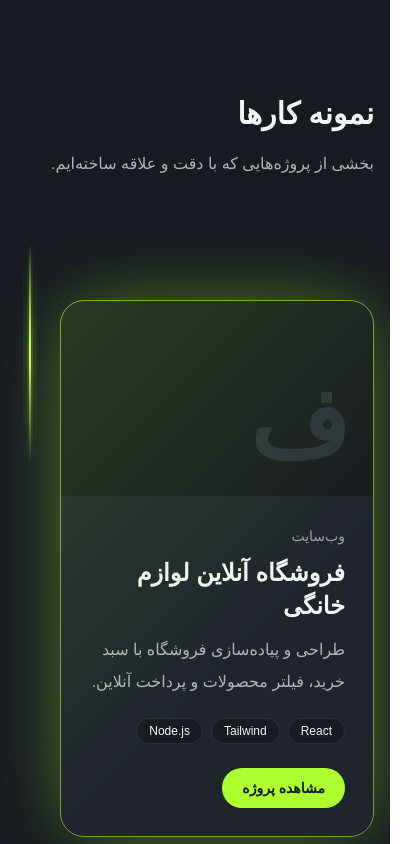
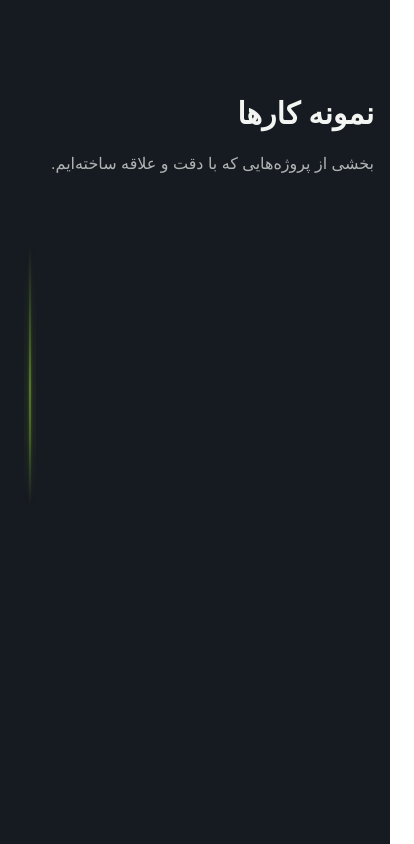
Before and after one commit to MrThomas-00/my-app, a Next.js app: page / in a window 390 px wide. Shown: the top 844 px of the page, 414 px wide, since content can reach past the window. Built offline with nearby package versions, Linux system fonts and the light colour scheme.

Commit message:
Update Portfolio.jsx

```diff
--- a/src/componets/Portfolio.jsx
+++ b/src/componets/Portfolio.jsx
@@ -7,10 +7,7 @@ import { ScrollTrigger } from "gsap/ScrollTrigger";
 gsap.registerPlugin(ScrollTrigger);
 
 /**
- * بخش نمونه کارها
- * هر پروژه یک باکس (عکس + توضیحات) است. باکس‌ها یکی در میان چپ و راست می‌نشینند
- * و یک خط نئونی از پشتشان رد می‌شود: از کنار باکس وارد می‌شود و از پایینش بیرون می‌آید.
- * فقط پروژه‌ی فعلی دیده می‌شود؛ پروژه‌ی قبلی و خطِ پشتش دوباره محو می‌شوند.
+ * بخش نمونه کارها: خط زیگزاگی نرم که با اسکرول کشیده می‌شود (GSAP)
  *
  * نصب:  npm i gsap
  *
@@ -31,70 +28,11 @@ gsap.registerPlugin(ScrollTrigger);
  * { id, title, description, category, tags: [], image?: "/img.jpg", link?: "https://..." }
  */
 
-/* ---------- تنظیمات ---------- */
-const HEAD = 0.55; // نوک خط کجای صفحه باشد (۰ بالا، ۱ پایین)
-const VISIBLE = 300; // طول بخشی از خط که کامل دیده می‌شود (پیکسل)
-const TAIL_FADE = 260; // طول محو شدن خط پشت سر (پیکسل)
-const HEAD_FADE = 100; // طول محو شدن نوک خط (پیکسل)
-const ENTRY = 64; // خط چند پیکسل پایین‌تر از لبه‌ی بالای باکس وارد می‌شود
-const INSIDE = 28; // خط چقدر پشت باکس ادامه پیدا می‌کند
-const KINDS = ["hook", "s", "swoop"]; // الگوهای خط بین پروژه‌ها (به ترتیب تکرار می‌شوند)
-
-const WIN = VISIBLE + TAIL_FADE + HEAD_FADE;
+const AMPLITUDE = 36; // میزان رفت‌وبرگشت خط در دسکتاپ (پیکسل)
+const FADE = 120; // طول محو شدن نوک خط (پیکسل)
 
 const useIsoLayoutEffect =
   typeof window !== "undefined" ? useLayoutEffect : useEffect;
-
-/* ---------- ساخت مسیر خط ---------- */
-
-// از نقطه‌ی E (خروج از پایین باکس قبلی) تا P (ورود به کنار باکس بعدی)
-function approach(E, P, sx, kind) {
-  const adx = Math.abs(P.x - E.x);
-  const dy = Math.max(P.y - E.y, 40);
-  switch (kind) {
-    case "hook": // اول کمی به عقب می‌پیچد، پایین می‌رود و با یک پیچ بالا می‌آید
-      return ` C ${E.x - sx * 70} ${E.y + dy * 1.05}, ${P.x - sx * adx * 0.45} ${P.y + dy * 0.45}, ${P.x} ${P.y}`;
-    case "swoop": // یک پیچ پهن و کم‌عمق
-      return ` C ${E.x + sx * 30} ${E.y + dy * 1.3}, ${P.x - sx * adx * 0.6} ${P.y + dy * 0.8}, ${P.x} ${P.y}`;
-    default: // موج ساده
-      return ` C ${E.x} ${E.y + dy * 0.55}, ${P.x - sx * adx * 0.5} ${P.y}, ${P.x} ${P.y}`;
-  }
-}
-
-function buildPath(rects, W, H) {
-  if (!rects.length) return `M ${W / 2} 0 L ${W / 2} ${H}`;
-
-  const info = rects.map((r, i) => {
-    const left = i % 2 === 0; // باکس سمت چپ؟
-    const sx = left ? -1 : 1; // جهت حرکت خط هنگام ورود به باکس
-    const edgeX = left ? r.l + r.w : r.l; // لبه‌ی داخلی باکس
-    return {
-      sx,
-      edgeX,
-      entry: { x: edgeX + sx * INSIDE, y: r.t + ENTRY },
-      exit: { x: r.l + r.w * (left ? 0.22 : 0.78), y: r.t + r.h },
-    };
-  });
-
-  const start = { x: Math.min(W - 24, info[0].edgeX + 180), y: 0 };
-  let d = `M ${start.x} ${start.y}`;
-  d += approach(start, info[0].entry, info[0].sx, "s");
-
-  info.forEach((c, i) => {
-    // مسیر داخل باکس (پشت آن پنهان است)
-    d += ` C ${c.entry.x + c.sx * 70} ${c.entry.y}, ${c.exit.x} ${c.exit.y - 90}, ${c.exit.x} ${c.exit.y}`;
-    if (i < info.length - 1) {
-      d += approach(c.exit, info[i + 1].entry, info[i + 1].sx, KINDS[i % KINDS.length]);
-    }
-  });
-
-  const last = info[info.length - 1];
-  const endX = Math.max(24, Math.min(W - 24, last.exit.x + (last.sx < 0 ? 120 : -120)));
-  d += ` C ${last.exit.x} ${last.exit.y + 50}, ${endX} ${H - 70}, ${endX} ${H}`;
-  return d;
-}
-
-/* ---------- داده‌ی نمونه ---------- */
 
 const defaultProjects = [
   {
@@ -136,24 +74,6 @@ const defaultProjects = [
   },
 ];
 
-/* نوری که هنگام ظاهر شدن روی باکس می‌افتد */
-function Light() {
-  return (
-    <>
-      <span
-        data-tint
-        aria-hidden="true"
-        className="pointer-events-none absolute inset-0 rounded-[inherit] bg-[linear-gradient(135deg,var(--color-primary),transparent_65%)] opacity-0"
-      />
-      <span
-        data-glow
-        aria-hidden="true"
-        className="pointer-events-none absolute inset-0 rounded-[inherit] border border-[var(--color-primary)] opacity-0 shadow-[0_0_80px_-14px_var(--color-primary)]"
-      />
-    </>
-  );
-}
-
 export default function Portfolio({
   projects = defaultProjects,
   title = "نمونه کارها",
@@ -161,9 +81,9 @@ export default function Portfolio({
 }) {
   const rootRef = useRef(null);
   const listRef = useRef(null);
-  const [geo, setGeo] = useState({ w: 0, h: 0, d: "", marks: [], key: "" });
+  const [geo, setGeo] = useState({ w: 0, h: 0, nodes: [], d: "" });
 
-  // ۱) اندازه‌گیری: مسیر خط را از روی جای واقعی باکس‌ها می‌سازد
+  // ۱) اندازه‌گیری: مسیر خط را از روی جای واقعی پروژه‌ها می‌سازد
   useIsoLayoutEffect(() => {
     const list = listRef.current;
     if (!list) return;
@@ -172,19 +92,28 @@ export default function Portfolio({
       const w = list.offsetWidth;
       const h = list.offsetHeight;
       const desktop = window.matchMedia("(min-width: 768px)").matches;
+      const cx = desktop ? w / 2 : 14;
 
-      const rects = Array.from(list.querySelectorAll("[data-box]")).map((b) => ({
-        l: b.offsetLeft,
-        t: b.offsetTop,
-        w: b.offsetWidth,
-        h: b.offsetHeight,
-      }));
+      const nodes = Array.from(list.querySelectorAll("[data-item]")).map(
+        (li, i) => ({
+          x: desktop ? cx + (i % 2 === 0 ? -AMPLITUDE : AMPLITUDE) : cx,
+          y: li.offsetTop + li.offsetHeight / 2,
+        })
+      );
 
-      const marks = rects.map((r) => Math.round(r.t + ENTRY));
-      const d = desktop ? buildPath(rects, w, h) : `M 14 0 L 14 ${h}`;
-      const key = `${w}|${h}|${d}|${marks.join(",")}`;
+      const pts = [{ x: cx, y: 0 }, ...nodes, { x: cx, y: h }];
+      let d = `M ${pts[0].x} ${pts[0].y}`;
+      for (let i = 1; i < pts.length; i++) {
+        const p = pts[i - 1];
+        const q = pts[i];
+        const my = (p.y + q.y) / 2;
+        // منحنی S شکل نرم بین دو نقطه
+        d += ` C ${p.x} ${my}, ${q.x} ${my}, ${q.x} ${q.y}`;
+      }
 
-      setGeo((prev) => (prev.key === key ? prev : { w, h, d, marks, key }));
+      setGeo((prev) =>
+        prev.d === d && prev.w === w && prev.h === h ? prev : { w, h, nodes, d }
+      );
     };
 
     measure();
@@ -196,119 +125,64 @@ export default function Portfolio({
   // ۲) انیمیشن GSAP
   useIsoLayoutEffect(() => {
     if (!geo.h) return;
-    const root = rootRef.current;
-    const list = listRef.current;
-    const boxes = Array.from(list.querySelectorAll("[data-box]"));
-    const glows = list.querySelectorAll("[data-glow]");
-    const tints = list.querySelectorAll("[data-tint]");
-    const rect = root.querySelector("[data-mask-rect]");
+
+    const ctx = gsap.context(() => {
+      const items = gsap.utils.toArray("[data-item]");
 
       if (window.matchMedia("(prefers-reduced-motion: reduce)").matches) {
-      root.querySelector("[data-line]")?.removeAttribute("mask");
-      gsap.set(boxes, { autoAlpha: 1, scale: 1, filter: "none" });
-      gsap.set(glows, { opacity: 0.55 });
-      gsap.set(tints, { opacity: 0.14 });
+        gsap.set("[data-mask-rect]", { attr: { y: 0 } });
+        gsap.set("[data-content]", { autoAlpha: 1, x: 0, y: 0 });
+        gsap.set("[data-ring]", { attr: { r: 9 } });
+        gsap.set("[data-core]", { attr: { r: 4.5 } });
         return;
       }
 
-    const marks = geo.marks;
-    const timelines = [];
-    const state = boxes.map(() => "hidden");
+      // خط: با اسکرول ظاهر می‌شود و نوکش نرم محو است
+      gsap.fromTo(
+        "[data-mask-rect]",
+        { attr: { y: -(geo.h + FADE) } },
+        {
+          attr: { y: 0 },
+          ease: "none",
+          scrollTrigger: {
+            trigger: "[data-list]",
+            start: "top 60%",
+            end: `bottom+=${FADE} 60%`,
+            scrub: true,
+          },
+        }
+      );
 
-    gsap.set(boxes, {
-      autoAlpha: 0,
-      scale: 0.8,
-      filter: "blur(16px)",
-      transformOrigin: "50% 50%",
+      // هر پروژه وقتی خط به نقطه‌اش رسید ظاهر می‌شود
+      items.forEach((item, i) => {
+        const content = item.querySelector("[data-content]");
+        const ring = `[data-ring="${i}"]`;
+        const core = `[data-core="${i}"]`;
+
+        gsap.set(content, { autoAlpha: 0, x: i % 2 === 0 ? -40 : 40, y: 32 });
+        gsap.set(ring, { attr: { r: 0 } });
+        gsap.set(core, { attr: { r: 0 } });
+
+        gsap
+          .timeline({
+            paused: true,
+            scrollTrigger: {
+              trigger: item,
+              start: `center+=${FADE / 2} 60%`,
+              toggleActions: "play none none reverse",
+            },
+          })
+          .to(ring, { attr: { r: 9 }, duration: 0.35, ease: "back.out(2)" })
+          .to(core, { attr: { r: 4.5 }, duration: 0.3, ease: "back.out(3)" }, "<0.05")
+          .to(
+            content,
+            { autoAlpha: 1, x: 0, y: 0, duration: 0.8, ease: "power3.out" },
+            "<0.05"
+          );
       });
-    gsap.set([...glows, ...tints], { opacity: 0 });
+    }, rootRef);
 
-    // hidden: هنوز نرسیده | shown: پروژه‌ی فعلی | out: پروژه‌ای که رد شده
-    const setState = (j, name) => {
-      timelines[j]?.kill();
-      const box = boxes[j];
-      const glow = box.querySelector("[data-glow]");
-      const tint = box.querySelector("[data-tint]");
-
-      if (name === "shown") {
-        timelines[j] = gsap
-          .timeline()
-          .to(box, {
-            autoAlpha: 1,
-            scale: 1,
-            filter: "blur(0px)",
-            duration: 1,
-            ease: "power3.out",
-          })
-          .to(glow, { opacity: 1, duration: 0.45, ease: "power2.out" }, "<0.25")
-          .to(glow, { opacity: 0.55, duration: 0.9, ease: "power2.inOut" })
-          .to(tint, { opacity: 0.14, duration: 0.9, ease: "power2.out" }, "<");
-      } else {
-        const to =
-          name === "out"
-            ? { scale: 0.9, filter: "blur(14px)" }
-            : { scale: 0.8, filter: "blur(16px)" };
-        timelines[j] = gsap
-          .timeline()
-          .to(box, { autoAlpha: 0, ...to, duration: 0.7, ease: "power2.inOut" })
-          .to([glow, tint], { opacity: 0, duration: 0.5 }, "<");
-      }
-    };
-
-    // پنجره‌ی خط: نوک خط با اسکرول جلو می‌رود و پشت سرش محو می‌شود
-    let target = -WIN;
-    let cur = target;
-    rect.setAttribute("y", cur);
-    const tick = () => {
-      const diff = target - cur;
-      if (Math.abs(diff) < 0.2) {
-        if (cur !== target) {
-          cur = target;
-          rect.setAttribute("y", cur);
-        }
-        return;
-      }
-      cur += diff * (1 - Math.pow(1 - 0.14, gsap.ticker.deltaRatio()));
-      rect.setAttribute("y", cur.toFixed(1));
-    };
-    gsap.ticker.add(tick);
-
-    const update = () => {
-      const p = window.innerHeight * HEAD - list.getBoundingClientRect().top;
-      target = p - WIN;
-
-      let active = -1;
-      marks.forEach((m, i) => {
-        if (p >= m) active = i;
-      });
-
-      boxes.forEach((_, j) => {
-        const next = j === active ? "shown" : j < active ? "out" : "hidden";
-        if (state[j] !== next) {
-          state[j] = next;
-          setState(j, next);
-        }
-      });
-    };
-
-    const st = ScrollTrigger.create({
-      trigger: list,
-      start: "top bottom",
-      end: "bottom top",
-      onUpdate: update,
-      onRefresh: update,
-    });
-
-    update();
-    cur = target;
-    rect.setAttribute("y", cur);
-
-    return () => {
-      st.kill();
-      gsap.ticker.remove(tick);
-      timelines.forEach((t) => t && t.kill());
-      gsap.killTweensOf(boxes);
-    };
+    return () => ctx.revert();
   }, [geo]);
 
   return (
@@ -318,7 +192,7 @@ export default function Portfolio({
       dir="rtl"
       className="bg-[var(--color-bg)] px-4 py-24 text-[var(--color-text)] sm:px-6 lg:px-8"
     >
-      <div className="mx-auto max-w-6xl">
+      <div className="mx-auto max-w-5xl">
         <header className="max-w-xl">
           <h2 className="text-3xl font-bold sm:text-4xl">{title}</h2>
           <p className="mt-4 leading-8 opacity-70">{subtitle}</p>
@@ -335,25 +209,25 @@ export default function Portfolio({
               fill="none"
             >
               <defs>
-                {/* محو شدن ابتدا و انتهای کل خط */}
-                <linearGradient id="pf-fade" gradientUnits="userSpaceOnUse" x1="0" y1="0" x2="0" y2={geo.h}>
+                {/* محو شدن ابتدا و انتهای خط */}
+                <linearGradient
+                  id="pf-fade"
+                  gradientUnits="userSpaceOnUse"
+                  x1="0"
+                  y1="0"
+                  x2="0"
+                  y2={geo.h}
+                >
                   <stop offset="0" style={{ stopColor: "var(--color-primary)", stopOpacity: 0 }} />
-                  <stop offset="0.04" style={{ stopColor: "var(--color-primary)", stopOpacity: 1 }} />
-                  <stop offset="0.96" style={{ stopColor: "var(--color-primary)", stopOpacity: 1 }} />
+                  <stop offset="0.08" style={{ stopColor: "var(--color-primary)", stopOpacity: 0.6 }} />
+                  <stop offset="0.92" style={{ stopColor: "var(--color-primary)", stopOpacity: 0.6 }} />
                   <stop offset="1" style={{ stopColor: "var(--color-primary)", stopOpacity: 0 }} />
                 </linearGradient>
-                <linearGradient id="pf-fade-hot" gradientUnits="userSpaceOnUse" x1="0" y1="0" x2="0" y2={geo.h}>
-                  <stop offset="0" style={{ stopColor: "var(--color-text)", stopOpacity: 0 }} />
-                  <stop offset="0.04" style={{ stopColor: "var(--color-text)", stopOpacity: 0.7 }} />
-                  <stop offset="0.96" style={{ stopColor: "var(--color-text)", stopOpacity: 0.7 }} />
-                  <stop offset="1" style={{ stopColor: "var(--color-text)", stopOpacity: 0 }} />
-                </linearGradient>
 
-                {/* پنجره‌ی نمایش خط: دم و نوک هر دو نرم محو می‌شوند */}
-                <linearGradient id="pf-window" x1="0" y1="0" x2="0" y2="1">
-                  <stop offset="0" stopColor="#000" />
-                  <stop offset={TAIL_FADE / WIN} stopColor="#fff" />
-                  <stop offset={(WIN - HEAD_FADE) / WIN} stopColor="#fff" />
+                {/* ماسک ظاهر شدن خط با اسکرول (لبه‌ی پایینی نرم) */}
+                <linearGradient id="pf-reveal" x1="0" y1="0" x2="0" y2="1">
+                  <stop offset="0" stopColor="#fff" />
+                  <stop offset={geo.h / (geo.h + FADE)} stopColor="#fff" />
                   <stop offset="1" stopColor="#000" />
                 </linearGradient>
                 <mask
@@ -367,26 +241,39 @@ export default function Portfolio({
                   <rect
                     data-mask-rect
                     x="-60"
-                    y={-WIN}
+                    y={-(geo.h + FADE)}
                     width={geo.w + 120}
-                    height={WIN}
-                    fill="url(#pf-window)"
+                    height={geo.h + FADE}
+                    fill="url(#pf-reveal)"
                   />
                 </mask>
               </defs>
 
-              {/* خط نئونی: هاله + هسته‌ی رنگی + برق باریک وسط */}
-              <g
-                data-line
-                mask="url(#pf-mask)"
-                strokeLinecap="round"
-                strokeLinejoin="round"
-              >
-                <path d={geo.d} stroke="url(#pf-fade)" strokeWidth="14" opacity="0.08" />
-                <path d={geo.d} stroke="url(#pf-fade)" strokeWidth="6" opacity="0.2" />
-                <path d={geo.d} stroke="url(#pf-fade)" strokeWidth="2" />
-                <path d={geo.d} stroke="url(#pf-fade-hot)" strokeWidth="0.8" />
+              <g mask="url(#pf-mask)" strokeLinecap="round" strokeLinejoin="round">
+                <path d={geo.d} stroke="url(#pf-fade)" strokeWidth="12" opacity="0.1" />
+                <path d={geo.d} stroke="url(#pf-fade)" strokeWidth="5" opacity="0.2" />
+                <path d={geo.d} stroke="url(#pf-fade)" strokeWidth="1.5" />
               </g>
+
+              {geo.nodes.map((n, i) => (
+                <g key={i}>
+                  <circle
+                    data-ring={i}
+                    cx={n.x}
+                    cy={n.y}
+                    r="0"
+                    strokeWidth="2"
+                    style={{ fill: "var(--color-bg)", stroke: "var(--color-surface)" }}
+                  />
+                  <circle
+                    data-core={i}
+                    cx={n.x}
+                    cy={n.y}
+                    r="0"
+                    style={{ fill: "var(--color-primary)" }}
+                  />
+                </g>
+              ))}
             </svg>
           )}
 
@@ -394,44 +281,29 @@ export default function Portfolio({
             {projects.map((project, i) => {
               const { title, description, category, tags = [], image, link } =
                 project;
-              const left = i % 2 === 0; // یکی در میان چپ و راست
+              const imageOnLeft = i % 2 === 0; // یکی در میان چپ و راست
 
               return (
                 <li
                   key={project.id}
-                  className="py-14 pl-11 md:py-20 md:pl-0"
+                  data-item
+                  className="py-14 pl-11 md:py-24 md:pl-0"
                 >
-                  {/* یک باکس برای کل پروژه: عکس + توضیحات */}
+                  <article
+                    data-content
+                    className="grid items-center gap-8 md:grid-cols-2 md:gap-x-28"
+                  >
+                    {/* متن */}
                     <div
-                    data-box
-                    className={`relative w-full rounded-3xl opacity-0 md:w-[60%] ${
-                      left ? "md:mr-auto" : "md:ml-auto"
+                      className={`order-2 ${
+                        imageOnLeft ? "md:order-1" : "md:order-2"
                       }`}
                     >
-                    <div className="overflow-hidden rounded-[inherit] border border-[var(--color-surface)] bg-[var(--color-secondary)]">
-                      <div className="aspect-[16/10] bg-[var(--color-bg)]">
-                        {image ? (
-                          <img
-                            src={image}
-                            alt={title}
-                            loading="lazy"
-                            className="h-full w-full object-cover"
-                          />
-                        ) : (
-                          <div className="flex h-full items-end p-6">
-                            <span className="text-8xl font-bold text-[var(--color-surface)]">
-                              {title.slice(0, 1)}
-                            </span>
-                          </div>
-                        )}
-                      </div>
-
-                      <div className="p-7 md:p-8">
                       <span className="text-sm opacity-60">{category}</span>
                       <h3 className="mt-2 text-2xl font-bold leading-snug">
                         {title}
                       </h3>
-                        <p className="mt-3 leading-8 opacity-70">
+                      <p className="mt-3 max-w-md leading-8 opacity-70">
                         {description}
                       </p>
 
@@ -440,7 +312,7 @@ export default function Portfolio({
                           {tags.map((tag) => (
                             <li
                               key={tag}
-                                className="rounded-full border border-[var(--color-surface)] bg-[var(--color-bg)] px-3 py-1 text-xs"
+                              className="rounded-full border border-[var(--color-surface)] bg-[var(--color-secondary)] px-3 py-1 text-xs"
                             >
                               {tag}
                             </li>
@@ -453,16 +325,35 @@ export default function Portfolio({
                           href={link}
                           target="_blank"
                           rel="noopener noreferrer"
-                            className="mt-6 inline-block rounded-full bg-[var(--color-primary)] px-5 py-2.5 text-sm font-semibold text-[var(--color-bg)] transition-opacity hover:opacity-90 focus:outline-none focus-visible:ring-2 focus-visible:ring-[var(--color-primary)] focus-visible:ring-offset-2 focus-visible:ring-offset-[var(--color-secondary)]"
+                          className="mt-6 inline-block rounded-full bg-[var(--color-primary)] px-5 py-2.5 text-sm font-semibold text-[var(--color-bg)] transition-opacity hover:opacity-90 focus:outline-none focus-visible:ring-2 focus-visible:ring-[var(--color-primary)] focus-visible:ring-offset-2 focus-visible:ring-offset-[var(--color-bg)]"
                         >
                           مشاهده پروژه
                         </a>
                       )}
                     </div>
+
+                    {/* تصویر */}
+                    <div
+                      className={`order-1 aspect-[4/3] overflow-hidden rounded-2xl border border-[var(--color-surface)] bg-[var(--color-secondary)] ${
+                        imageOnLeft ? "md:order-2" : "md:order-1"
+                      }`}
+                    >
+                      {image ? (
+                        <img
+                          src={image}
+                          alt={title}
+                          loading="lazy"
+                          className="h-full w-full object-cover"
+                        />
+                      ) : (
+                        <div className="flex h-full items-end p-5">
+                          <span className="text-7xl font-bold text-[var(--color-surface)]">
+                            {title.slice(0, 1)}
+                          </span>
                         </div>
-
-                    <Light />
+                      )}
                     </div>
+                  </article>
                 </li>
               );
             })}
```
Lines whose indentation alone changed are shown as unchanged.
